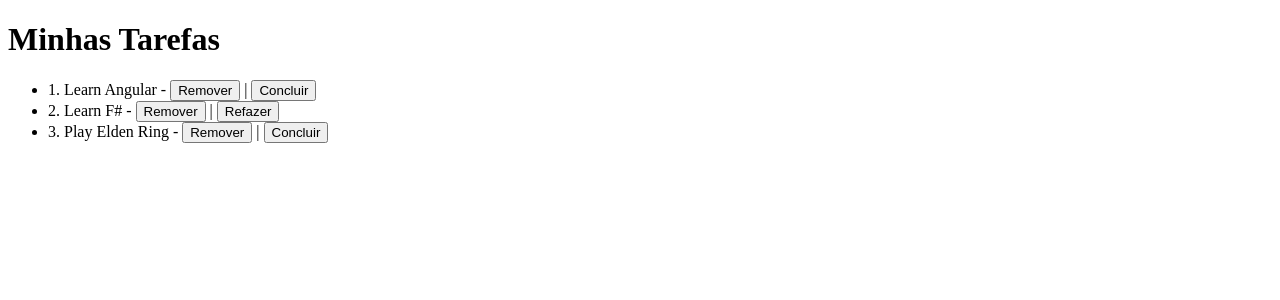
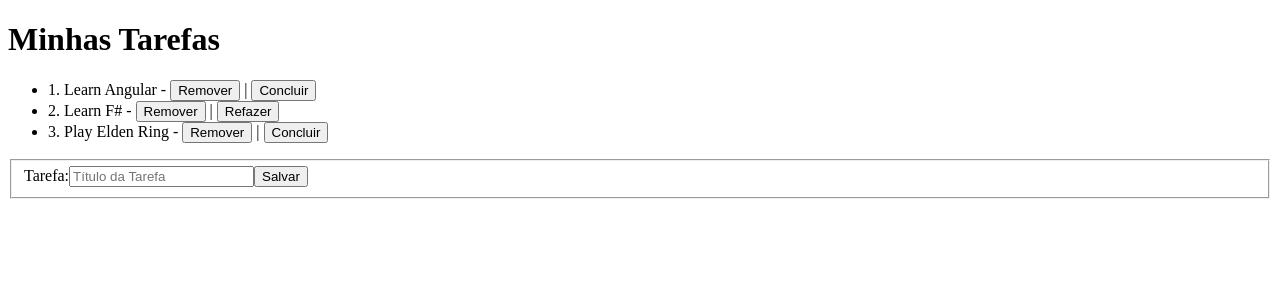
Before and after one commit to antoniogomes94/todo, an Angular app: page / in a window 1280 px wide. Shown: the top 300 px of the page. Built offline with nearby package versions, Linux system fonts and the light colour scheme.

Commit message:
Mudança de status e form basico

```diff
--- a/src/app/app.component.html
+++ b/src/app/app.component.html
@@ -3,7 +3,15 @@
 <ul>
     <li *ngFor="let todo of todos">{{todo.id}}. {{ todo.title }} -
         <button (click)="remove(todo)">Remover</button> |
-        <button *ngIf="!todo.done">Concluir</button>
-        <button *ngIf="todo.done">Refazer</button>
+        <button *ngIf="!todo.done" (click)="markAsDone(todo)">Concluir</button>
+        <button *ngIf="todo.done" (click)="markAsUndone(todo)">Refazer</button>
     </li>
 </ul>
+
+<form [formGroup]="form">
+    <fieldset>
+        <label>Tarefa:</label>
+        <input type="text" placeholder="Título da Tarefa" maxlength="60" formControlName="title">
+        <button>Salvar</button>
+    </fieldset>
+</form>
--- a/src/app/app.component.ts
+++ b/src/app/app.component.ts
@@ -1,4 +1,5 @@
 import { Component } from '@angular/core';
+import { FormBuilder, FormGroup, Validators } from '@angular/forms';
 import { Todo } from 'src/models/todo.model';
 
 @Component({
@@ -9,8 +10,17 @@
 export class AppComponent {
   public todos: Todo[] = [];
   public title: String = 'Minhas Tarefas';
+  public form!: FormGroup;
 
-  constructor() {
+  constructor(private fb: FormBuilder) {
+    this.form = this.fb.group({
+      title: ['', Validators.compose([
+        Validators.minLength(3),
+        Validators.maxLength(60),
+        Validators.required
+      ])]
+    });
+
     this.todos.push(new Todo(1, 'Learn Angular', false));
     this.todos.push(new Todo(2, 'Learn F#', true));
     this.todos.push(new Todo(3, 'Play Elden Ring', false));
@@ -21,13 +31,13 @@
     if(index !== -1){
       this.todos.splice(index, 1);
     }
+  }
+
+  markAsDone(todo: Todo){
+    todo.done = true;
+  }
+
+  markAsUndone(todo: Todo){
+    todo.done = false;
+  }
 }
-
-markAsDone(){
-
-}
-
-markAsUndone(){
-
-}
-}
--- a/src/app/app.module.ts
+++ b/src/app/app.module.ts
@@ -1,4 +1,5 @@
 import { NgModule } from '@angular/core';
+import { ReactiveFormsModule } from '@angular/forms';
 import { BrowserModule } from '@angular/platform-browser';
 
 import { AppComponent } from './app.component';
@@ -8,7 +9,8 @@
     AppComponent
   ],
   imports: [
-    BrowserModule
+    BrowserModule,
+    ReactiveFormsModule
   ],
   providers: [],
   bootstrap: [AppComponent]
```
